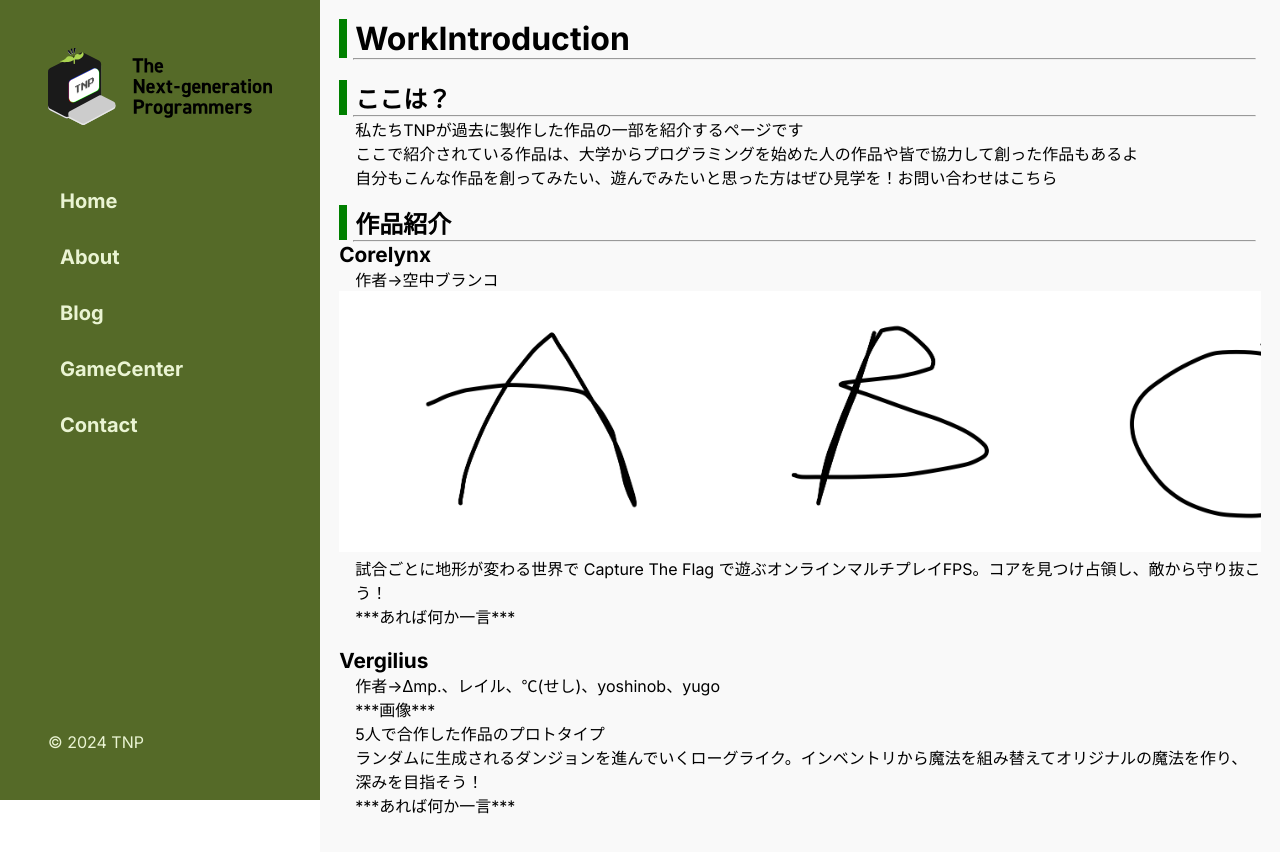
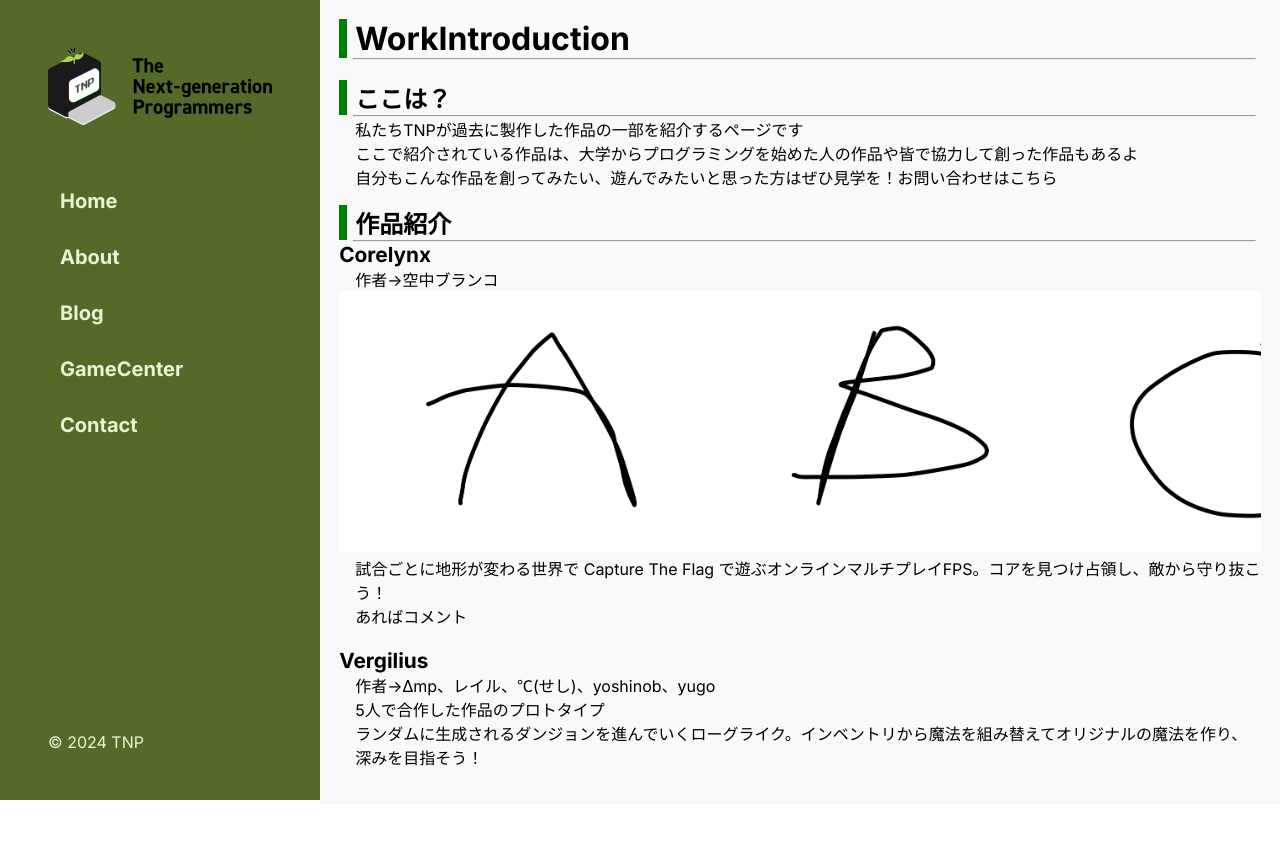
Before and after one commit to TNP-Coop-Homepage/tnp-homepage, a Next.js app: page /workIntroduction in a window 1280 px wide. After the commit the page ends 804 px from the top, so only its background shows below. Built offline with nearby package versions, Linux system fonts and the light colour scheme.

Commit message:
Add introduction function
作品の紹介部分を関数化

```diff
--- a/src/app/workIntroduction/page.tsx
+++ b/src/app/workIntroduction/page.tsx
@@ -1,6 +1,7 @@
 import styles from "./page.module.css";
-import GamePreviewImages from "@/components/gamePreviewImages/GamePreviewImages";
+import WorkIntroductionElement from "@/components/workIntrooductionElement/WorkIntroductionElement";
 import { GamePreviewImage } from "@/types/GamePreviewImage";
+import { Work } from "@/types/Work";
 
 export default function WorkIntroduction() {
 
@@ -37,6 +38,22 @@ export default function WorkIntroduction() {
         }
     ]
 
+    const Corelynx: Work = {
+        title: "Corelynx",
+        authors: ["空中ブランコ"],
+        images: images,
+        explanation: "試合ごとに地形が変わる世界で Capture The Flag で遊ぶオンラインマルチプレイFPS。コアを見つけ占領し、敵から守り抜こう！",
+        comment: "あればコメント"
+    }
+
+    const Vergilius: Work = {
+        title: "Vergilius",
+        authors: ["Δmp", "レイル", "℃(せし)", "yoshinob", "yugo"],
+        images: null,
+        explanation: "5人で合作した作品のプロトタイプ\nランダムに生成されるダンジョンを進んでいくローグライク。インベントリから魔法を組み替えてオリジナルの魔法を作り、深みを目指そう！",
+        comment: null
+    }
+
     return (
         <div className={styles.Background}>
             <div className={styles.WorkIntroduction}>
@@ -60,33 +77,8 @@ export default function WorkIntroduction() {
                     <div className={styles.ParagraphMargin}>
                         <h2 className={styles.Header}>作品紹介</h2>
                         <hr className={styles.HorizontalLine}></hr>
-                        <h3 className={styles.BodySubHeader}>Corelynx</h3>
-                        <p>
-                            作者-&gt;空中ブランコ
-                        </p>
-                        <GamePreviewImages {...images}></GamePreviewImages>
-                        <p>
-                            試合ごとに地形が変わる世界で Capture The Flag で遊ぶオンラインマルチプレイFPS。コアを見つけ占領し、敵から守り抜こう！
-                        </p>
-                        <p>
-                            ***あれば何か一言***
-                        </p><br />
-                        <h3 className={styles.BodySubHeader}>Vergilius</h3>
-                        <p>
-                            作者-&gt;Δmp.、レイル、℃(せし)、yoshinob、yugo
-                        </p>
-                        <p>
-                            ***画像***
-                        </p>
-                        <p>
-                            5人で合作した作品のプロトタイプ
-                        </p>
-                        <p>
-                            ランダムに生成されるダンジョンを進んでいくローグライク。インベントリから魔法を組み替えてオリジナルの魔法を作り、深みを目指そう！
-                        </p>
-                        <p>
-                            ***あれば何か一言***
-                        </p>
+                        <WorkIntroductionElement {...Corelynx}></WorkIntroductionElement><br />
+                        <WorkIntroductionElement {...Vergilius}></WorkIntroductionElement>
                     </div>
                 </div>
             </div>
--- a/src/components/gamePreviewImages/GamePreviewImages.tsx
+++ b/src/components/gamePreviewImages/GamePreviewImages.tsx
@@ -5,9 +5,9 @@ import Image from "next/image"
 import styles from "./GamePreviewImages.module.css"
 import { GamePreviewImage } from "@/types/GamePreviewImage"
 
-export default function XScrollImage(images: GamePreviewImage[]){
+export default function GamePreviewImages(images: GamePreviewImage[]){
 
-    const imageArray = Object.keys(images).map((src, i) => {
+    const imageArray = Object.keys(images).map((src, i)=>{
         return (<Image className={styles.GameImage} src={images[i].imageSrc} alt={images[i].displayName} width={images[i].width} height={images[i].height} key={i} />)
     });
 
--- /dev/null
+++ b/src/components/workIntrooductionElement/BondAuthor.tsx
@@ -0,0 +1,8 @@
+export default function BondAuthor(authors: string[]){
+    var author = "";
+    for(let i = 0; i < authors.length; i++){
+        if(author == "") author = authors[i];
+        else author = author + "、" + authors[i];
+    }
+    return author;
+}
--- /dev/null
+++ b/src/components/workIntrooductionElement/WorkIntroductionElement.module.css
@@ -0,0 +1,3 @@
+.WorkTitle{
+    font-size: 1.3rem;
+}
--- /dev/null
+++ b/src/components/workIntrooductionElement/WorkIntroductionElement.tsx
@@ -0,0 +1,23 @@
+import { Work } from "@/types/Work"
+import GamePreviewImages from "../gamePreviewImages/GamePreviewImages"
+import styles from "./WorkIntroductionElement.module.css"
+import BondAuthor from "./BondAuthor";
+
+
+export default function WorkIntroductionElement(work: Work){
+    return (
+        <div>
+            <h1 className={styles.WorkTitle}>{work.title}</h1>
+            <p>
+                作者-&gt;{BondAuthor(work.authors)}
+            </p>
+                {work.images ? <GamePreviewImages {...work.images}></GamePreviewImages> : null}
+            <p>
+                {work.explanation}
+            </p>
+            <p>
+                {work.comment}
+            </p>
+        </div>
+    )
+    }
--- /dev/null
+++ b/src/types/Work.tsx
@@ -0,0 +1,9 @@
+import { GamePreviewImage } from "./GamePreviewImage"
+
+export type Work = {
+    title: string,
+    authors: string[],
+    images: GamePreviewImage[] | null,
+    explanation: string,
+    comment: string | null
+}
```
